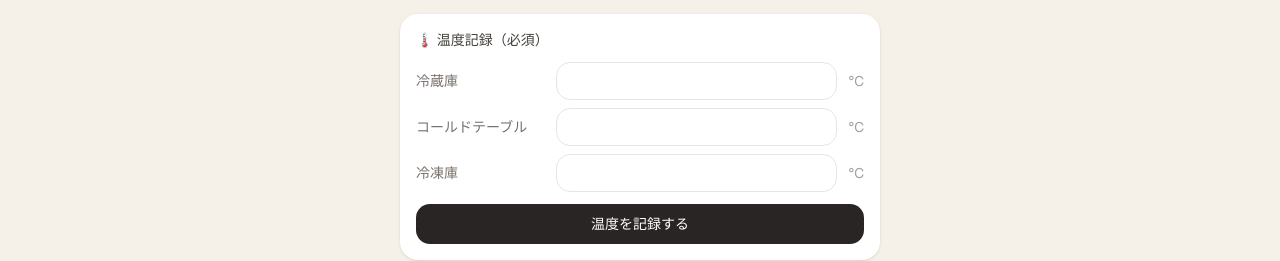
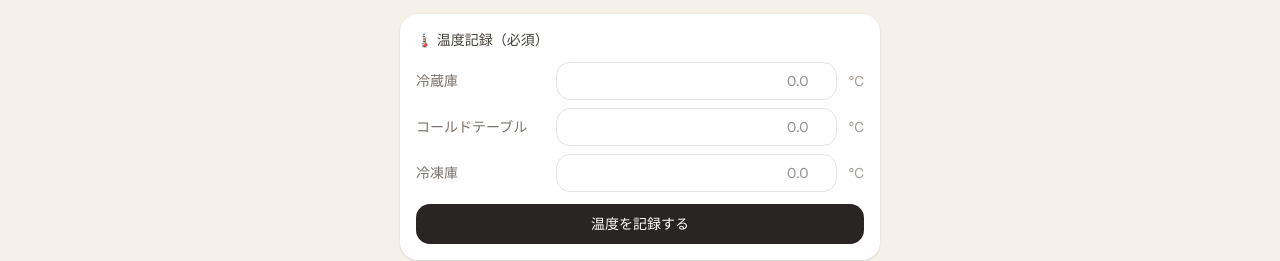
Before and after one commit to rkirishima/felicity-staff, a Next.js app: page /operations in a window 1280 px wide. Shown: the part 152-413 px from the top of the page. Built offline with nearby package versions, Linux system fonts and the light colour scheme; no server answers.

Commit message:
fix: close checklist AC text + temp input text color

```diff
--- a/app/operations/page.tsx
+++ b/app/operations/page.tsx
@@ -42,7 +42,7 @@
   '大きいボウルで布巾をゆすぐ・漂白剤にしっかりつける',
   '入り口鍵かける・キッチンのシャッター2つおろす',
   '1階のエアコン・お湯の電源を消す',
-  'キッチンのエアコンは除湿にしてつけておく（コーヒー豆管理）',
+  'キッチンのエアコンはオフ。ガレージのエアコンは除湿にしてつけておく（コーヒー豆管理）',
   '電気を消し・倉庫と表の鍵を閉める',
 ]
 
@@ -132,7 +132,7 @@
                 <span className="text-sm text-stone-500 w-32">{label}</span>
                 <input type="number" value={val} onChange={e => set(e.target.value)}
                   placeholder="0.0" step="0.1"
-                  className="flex-1 border border-stone-200 rounded-xl px-3 py-2 text-sm bg-white text-right" />
+                  className="flex-1 border border-stone-200 rounded-xl px-3 py-2 text-sm bg-white text-right text-stone-800" />
                 <span className="text-stone-400 text-sm">°C</span>
               </div>
             ))}
```
